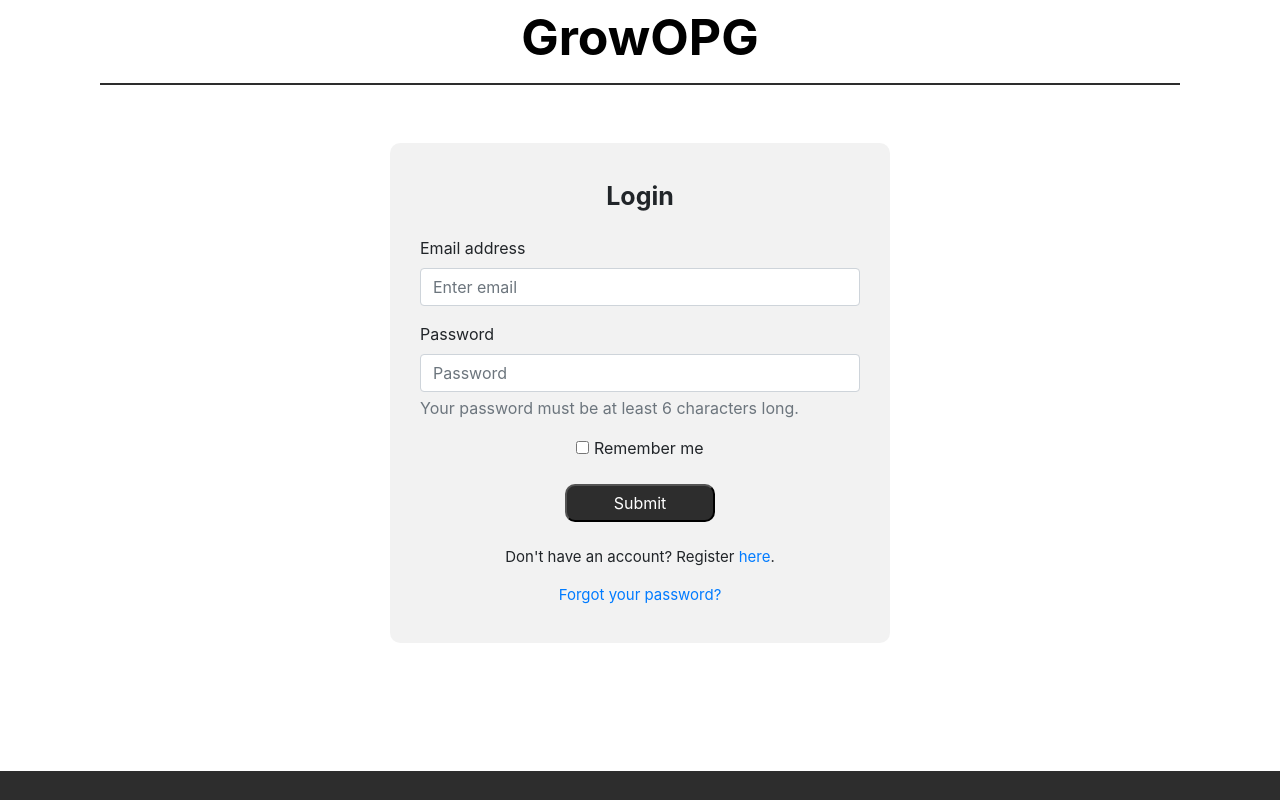
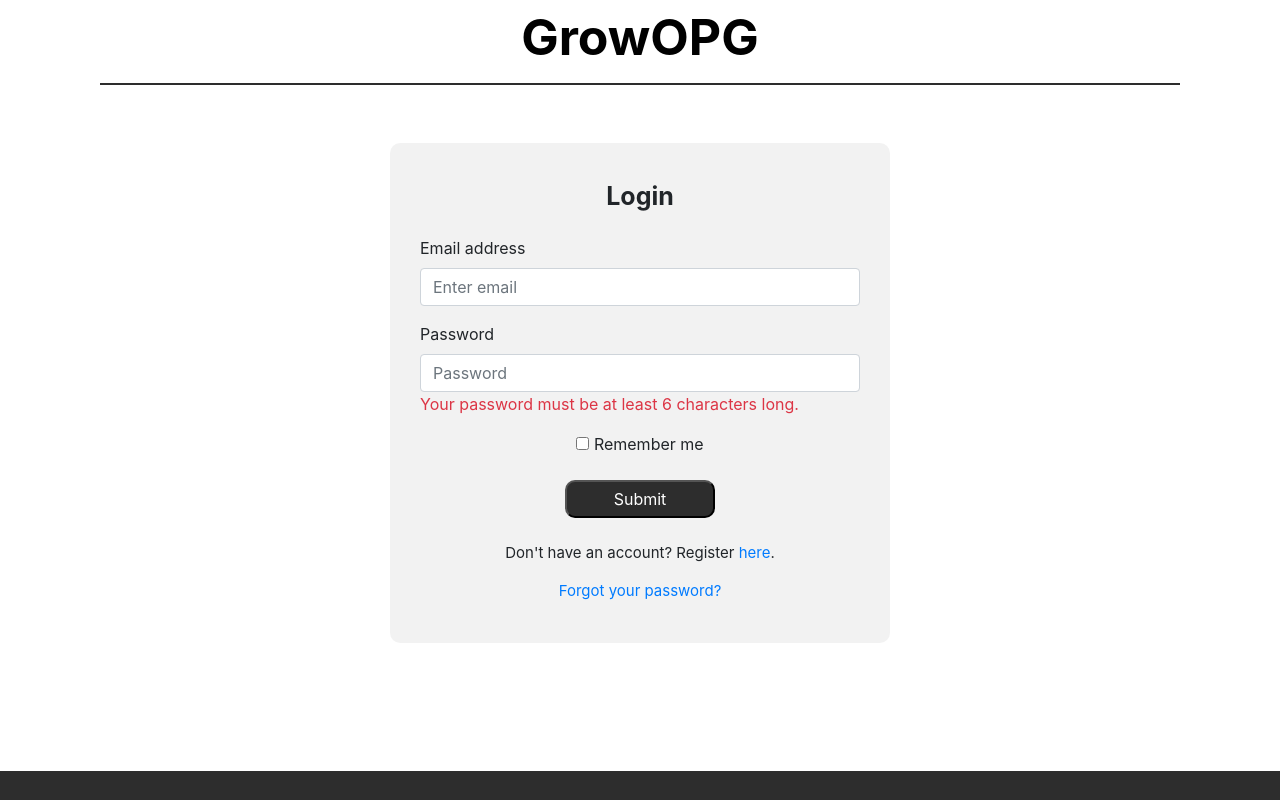
Before and after one commit to GrowOPG/GrowOPG, a Vue app: page /login in a window 1280 px wide. Shown: the top 800 px of the page. Built offline with nearby package versions, Linux system fonts and the light colour scheme; no server answers.

Commit message:
"6 chars long" to dissapear once 6 chars r written

```diff
--- a/package.json
+++ b/package.json
@@ -8,7 +8,7 @@
   },
   "dependencies": {
     "core-js": "^3.6.5",
-    "firebase": "^8.2.7",
+    "firebase": "^8.3.1",
     "vue": "^2.6.11",
     "vue-router": "^3.2.0"
   },
--- a/src/views/login.vue
+++ b/src/views/login.vue
@@ -13,9 +13,7 @@
                         <div class="form-group">
                             <label for="exampleInputPassword1">Password</label>
                             <input type="password" v-model="password" class="form-control" id="password" placeholder="Password">
-                            <p id="passwordHelpBlock" class="form-text text-muted">
-                                Your password must be at least 6 characters long.
-                            </p>
+                            <div v-if="password.length < 6" class="text-danger">Your password must be at least 6 characters long.</div>
                         </div>
                         <div class="checkbox mb-3 text-center">
                             <label><input type="checkbox" value="remember-me"> Remember me</label>
```
Also changed, not shown: 1 other file (tests, documents, lock files or other folders).
